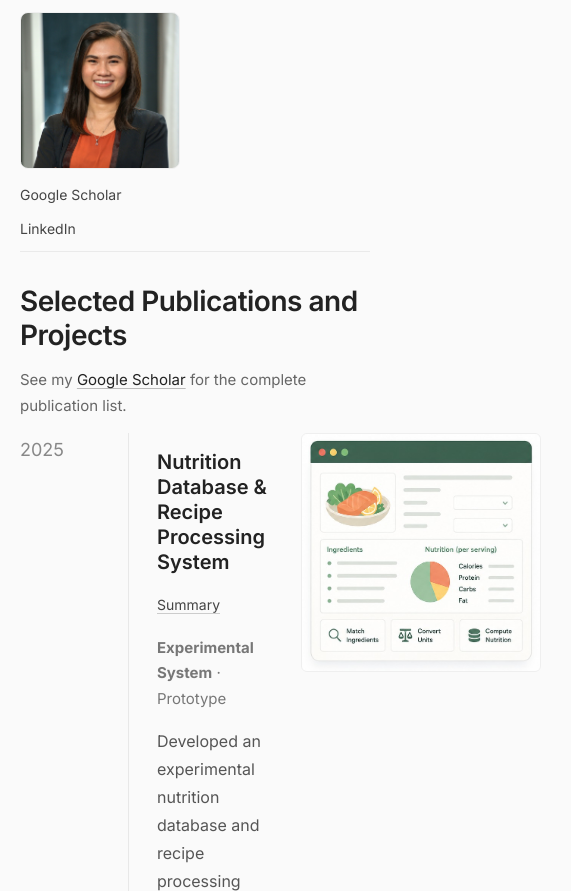
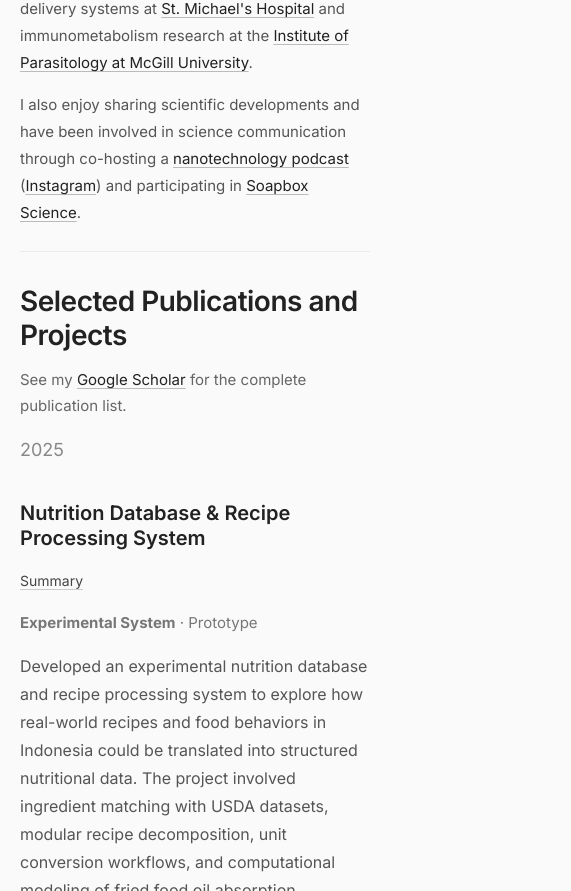
Before and after one commit to irfaniausri/irfaniausri.github.io, a React (Vite) app: page / in a window 390 px wide. Shown: the part 1109-2000 px from the top of the page, 571 px wide, since content can reach past the window. Built offline with nearby package versions, Linux system fonts and the light colour scheme.

Commit message:
mobile dimensions updated

```diff
--- a/src/components/WorkCard.jsx
+++ b/src/components/WorkCard.jsx
@@ -13,12 +13,16 @@ export default function WorkCard({
   article_link,
   summary_link,
 }) {
+  const isMobile = window.innerWidth <= 768;
+
   return (
     <div
       style={{
         display: "grid",
-        gridTemplateColumns: "80px 1px 1fr",
-        gap: "28px",
+        gridTemplateColumns: isMobile
+          ? "1fr"
+          : "80px 1px 1fr",
+        gap: isMobile ? "18px" : "28px",
         marginBottom: "10px",
       }}
     >
@@ -34,18 +38,23 @@ export default function WorkCard({
       </div>
 
       {/* TIMELINE */}
+      {!isMobile && (
         <div
           style={{
             width: "1px",
             background: "#e8e8e8",
           }}
         />
+      )}
 
       {/* CONTENT */}
       <div
         style={{
           display: "grid",
-          gridTemplateColumns: thumbnail ? "1fr 240px" : "1fr",
+          gridTemplateColumns:
+            thumbnail && !isMobile
+              ? "1fr 240px"
+              : "1fr",
           gap: "28px",
           alignItems: "start",
         }}
@@ -59,7 +68,6 @@ export default function WorkCard({
               lineHeight: 1.25,
               marginBottom: "18px",
               fontWeight: 600,
-              maxWidth: "760px",
             }}
           >
             {title}
@@ -130,7 +138,6 @@ export default function WorkCard({
                 fontSize: "15px",
                 color: "#888",
                 marginBottom: "18px",
-                maxWidth: "700px",
               }}
             >
               {authors
@@ -153,7 +160,6 @@ export default function WorkCard({
               fontSize: "16px",
               color: "#555",
               lineHeight: 1.75,
-              maxWidth: "720px",
             }}
           >
             {summary}
@@ -166,7 +172,8 @@ export default function WorkCard({
             src={thumbnail}
             alt={title}
             style={{
-              width: "240px",
+              width: isMobile ? "100%" : "240px",
+              maxWidth: "240px",
               borderRadius: "6px",
               border: "1px solid #efefef",
             }}
--- a/src/styles/global.css
+++ b/src/styles/global.css
@@ -36,6 +36,14 @@ img {
 @media (max-width: 768px) {
   .about-grid {
     grid-template-columns: 1fr;
+  }
+
+  .about-grid > :first-child {
+    order: 2;
+  }
+
+  .about-grid > :last-child {
+    order: 1;
   }
 }
 
```
Lines whose indentation alone changed are shown as unchanged.
